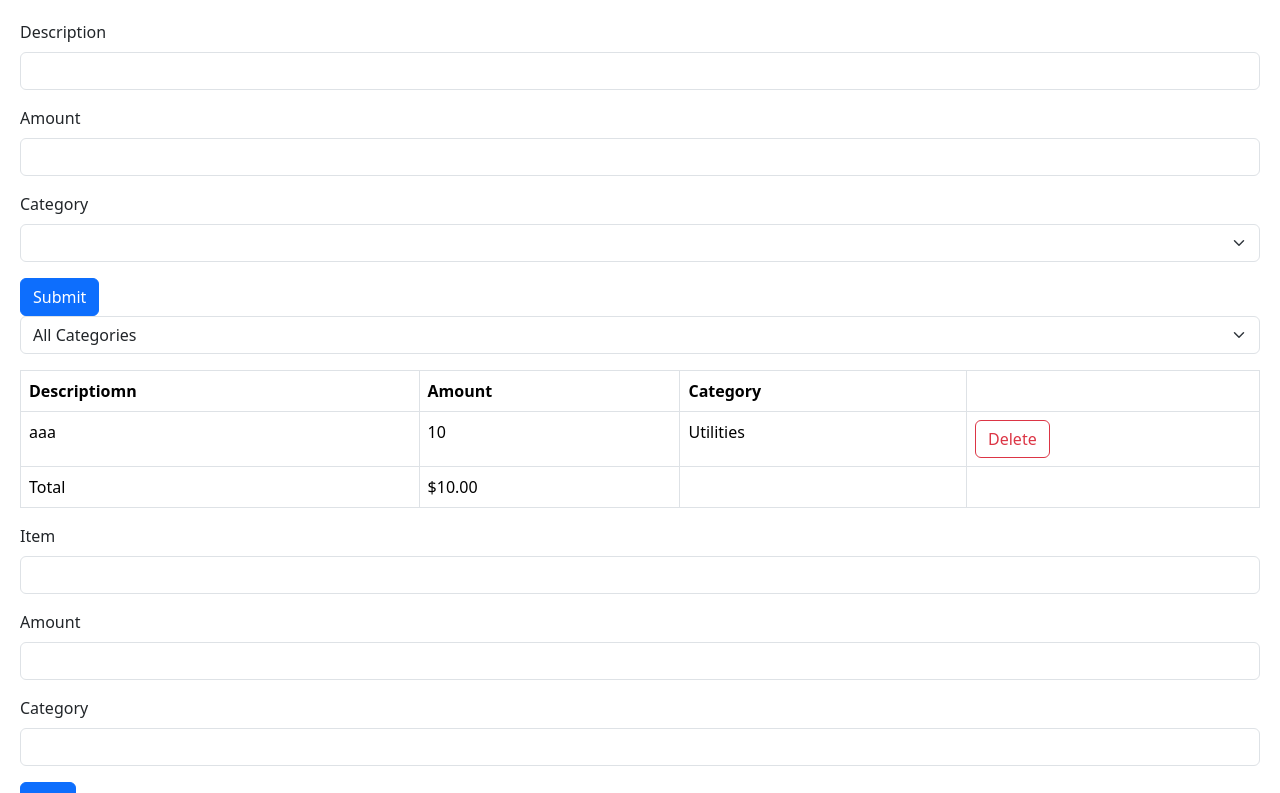
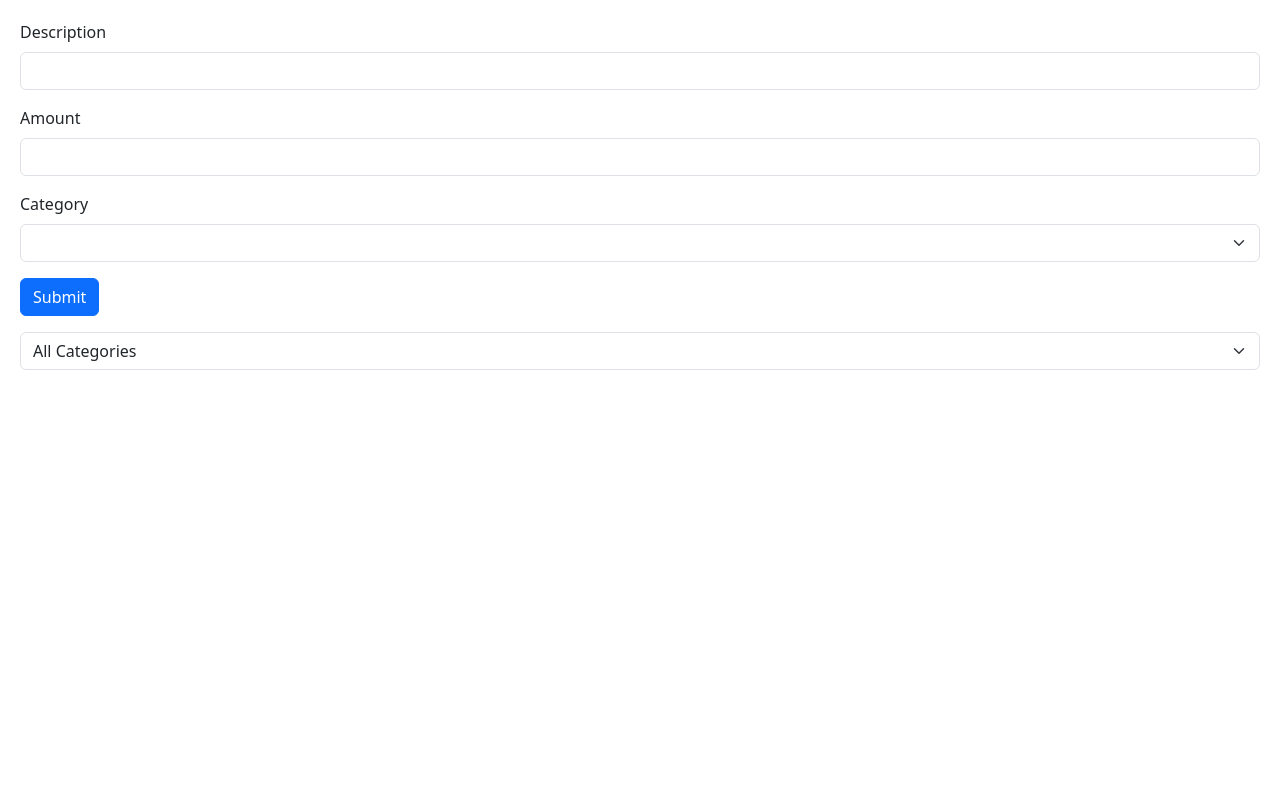
Before and after one commit to Salman-Sheikh-Muslim/Expense-Tracker, a React (Vite) app: page / in a window 1280 px wide. Shown: the top 793 px of the page. Built offline with nearby package versions, Linux system fonts and the light colour scheme.

Commit message:
used Expense interface to define expense state variable in App.tsx

```diff
--- a/src/App.tsx
+++ b/src/App.tsx
@@ -7,17 +7,23 @@ import ExpenseList from "./Expense-tracker.tsx/ExpenseList";
 import ExpenseFilter from "./Expense-tracker.tsx/ExpenseFilter";
 import categories from "./Expense-tracker.tsx/categories";
 import ExpenseForm from "./Expense-tracker.tsx/ExpenseForm";
+import { Expense } from "./Expense-tracker.tsx/ExpenseList";
+
 function App() {
   const [selectedCategory, setSelectedCategory] = useState("");
 
-  const [expenses, setExpenses] = useState([
-    {
-      id: 1,
-      description: "aaa",
-      amount: 10,
-      category: "Utilities",
-    },
-  ]);
+  const [expenses, setExpenses] = useState<Expense[]>([]);
+
+  // const [expenses, setExpenses] = useState([
+  //   {
+  //     id: 1,
+  //     description: "aaa",
+  //     amount: 10,
+  //     category: "Utilities",
+
+  //   },
+  // ]);
+
   // const expenses = [
   //   {
   //     id: 1,
@@ -47,7 +53,7 @@ function App() {
             ])
           }
         ></ExpenseForm>
-        <div className="mb-3">
+        <div className="mt-3 mb-3">
           <ExpenseFilter
             onSelectCategory={(category) => setSelectedCategory(category)}
           ></ExpenseFilter>
@@ -56,7 +62,7 @@ function App() {
           expenses={visibleExpenses}
           onDelete={(id) => setExpenses(expenses.filter((e) => e.id !== id))}
         ></ExpenseList>
-        <FormItem></FormItem>
+        {/* <FormItem></FormItem> */}
       </div>
     </>
   );
--- a/src/Expense-tracker.tsx/ExpenseList.tsx
+++ b/src/Expense-tracker.tsx/ExpenseList.tsx
@@ -1,6 +1,6 @@
 import React from "react";
 
-interface Expense {
+export interface Expense {
   id: number;
   description: string;
   amount: number;
@@ -19,7 +19,7 @@ const ExpenseList = ({ expenses, onDelete }: Props) => {
     <table className="table table-bordered">
       <thead>
         <tr>
-          <th>Descriptiomn</th>
+          <th>Description</th>
           <th>Amount</th>
           <th>Category</th>
           <th></th>
```
